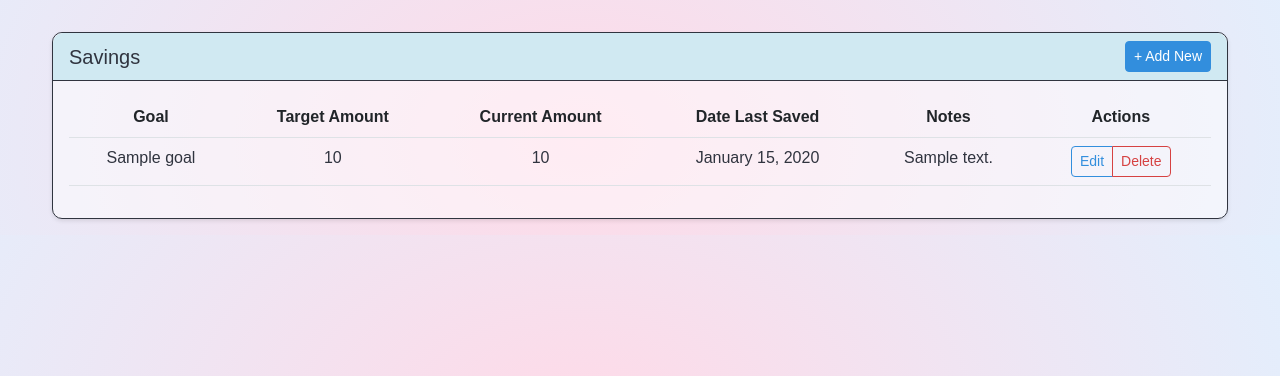
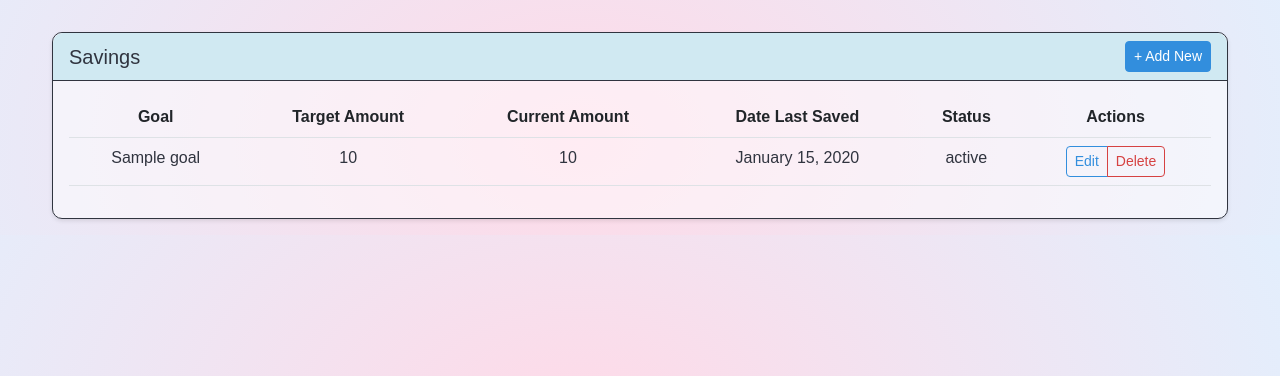
Before and after one commit to cleliamolanda/budget-tracker, a Django app: template budget/templates/budget/savings_list.html in a window 1280 px wide. Shown: the part 56-432 px from the top of the page. Run offline with Django 5.2, Linux system fonts and the light colour scheme; the template is opened without the code that fills it: most values are stand-ins (such as "Sample title", 1, 10 or a date in 2020); parts of the project's set-up code (start-up, migrations or seed data) failed here and were passed over; some web fonts are replaced.

Commit message:
Add necessary urls

```diff
--- a/budget/templates/budget/savings_list.html
+++ b/budget/templates/budget/savings_list.html
@@ -21,7 +21,7 @@
                                 <th class="custom-col-name-lightskyblue" scope="col">Target Amount</th>
                                 <th class="custom-col-name-lightskyblue" scope="col">Current Amount</th>
                                 <th class="custom-col-name-lightskyblue" scope="col">Date Last Saved</th>
-                                <th class="custom-col-name-lightskyblue" scope="col">Notes</th>
+                                <th class="custom-col-name-lightskyblue" scope="col">Status</th>
                                 <th class="custom-col-name-lightskyblue" scope="col">Actions</th>
                             </tr>
                         </thead>
@@ -32,7 +32,7 @@
                                     <td class="custom-text-blk">{{ saving.target_amount }}</td>
                                     <td class="custom-text-blk">{{ saving.current_amount }}</td>
                                     <td class="custom-text-blk">{{ saving.date_saved|date:"F j, Y" }}</td>
-                                    <td class="custom-text-blk">{{ saving.notes }}</td>
+                                    <td class="custom-text-blk">{{ saving.status }}</td>
                                     <td>
                                         <div class="btn-group" role="group" aria-label="Savings Actions">
                                             <a href="{% url 'budget:transaction-update' saving.id %}" class="btn btn-sm btn-outline-primary custom-edit-btn" aria-label="Edit {{ saving.goal }}">Edit</a>
--- a/budget/urls.py
+++ b/budget/urls.py
@@ -25,5 +25,11 @@ urlpatterns = [
     path('budgets/<int:pk>/update/', views.BudgetUpdateView.as_view(), name='budget-update'),
     path('budgets/<int:pk>/delete/', views.BudgetDeleteView.as_view(), name='budget-delete'),
 
+    # Savings URLs
+    path('savings/', views.savings_list, name='savings-list'),
+    path('savings/create/', views.savings_create, name='savings-create'),
+    path('savings/<int:pk>/update/', views.savings_update, name='savings-update'),
+    path('savings/<int:pk>/delete/', views.savings_delete, name='savings-delete'),
+
     path('export/', views.export_csv, name='export-csv'),
 ]
```
